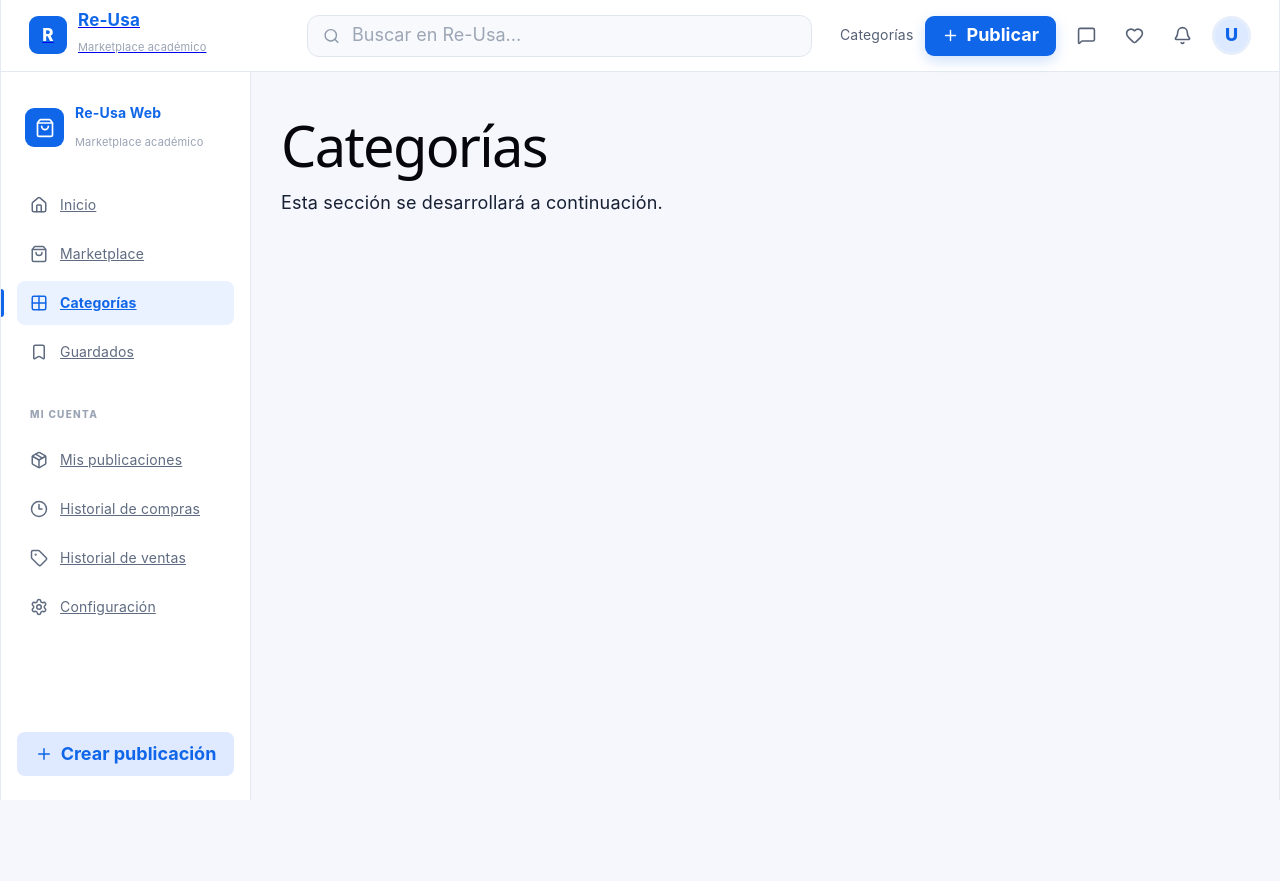
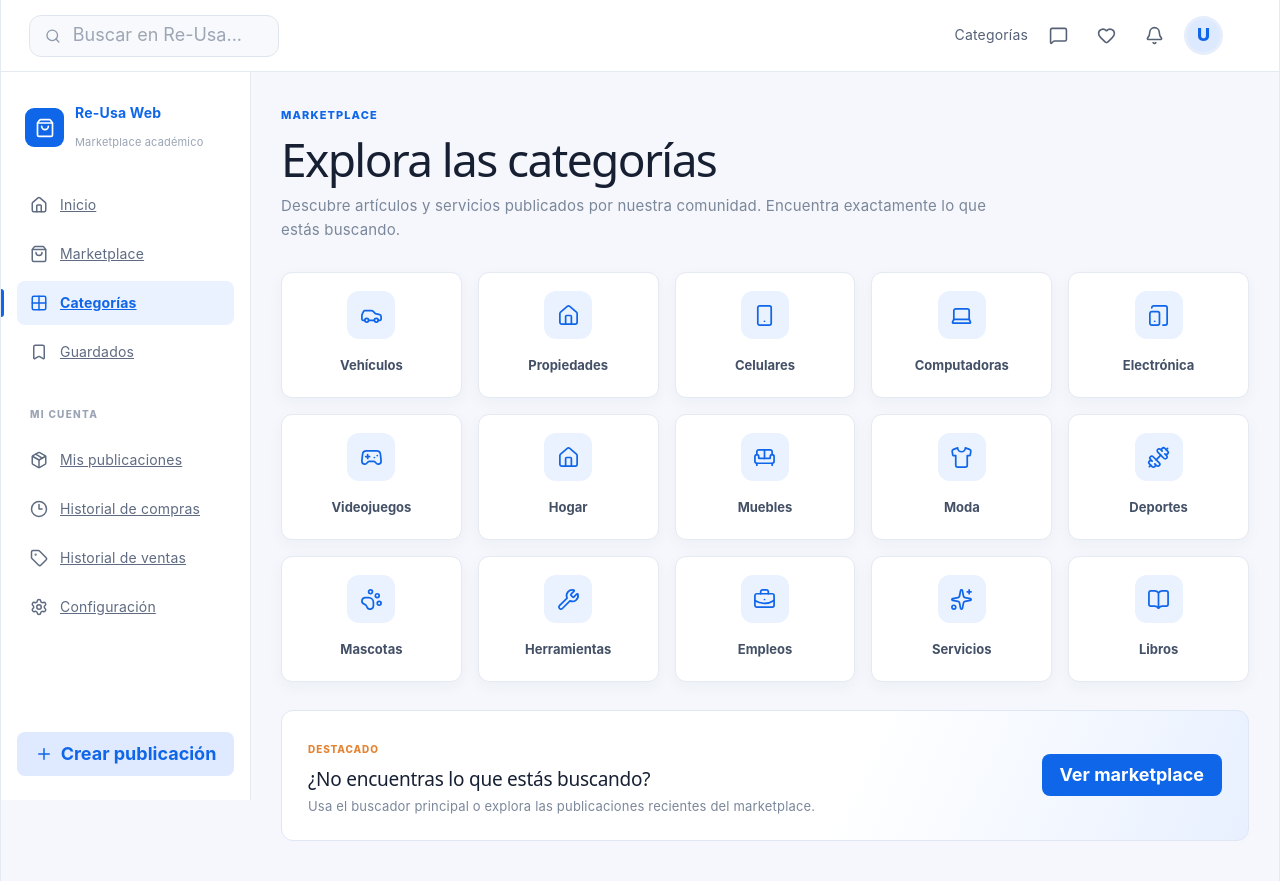
Before and after one commit to RaldyXs/reusa-web, a React (Vite) app in the folder frontend/: page /categorias in a window 1280 px wide. Before the commit the page ends 800 px from the top, so only its background shows below. Built offline with nearby package versions, Linux system fonts and the light colour scheme.

Commit message:
Implementar página de categorías

```diff
--- a/frontend/src/App.css
+++ b/frontend/src/App.css
@@ -1274,3 +1274,187 @@
     grid-template-columns: repeat(3, minmax(0, 1fr));
   }
 }
+
+/* =========================================================
+   PÁGINA DE CATEGORÍAS
+   ========================================================= */
+
+.categories-page {
+  width: 100%;
+  max-width: 1080px;
+}
+
+.categories-page__header {
+  max-width: 720px;
+  margin-bottom: 30px;
+}
+
+.categories-page__header > span {
+  color: var(--blue);
+  font-size: 11px;
+  font-weight: 850;
+  letter-spacing: 0.1em;
+  text-transform: uppercase;
+}
+
+.categories-page__header h1 {
+  margin: 7px 0 9px;
+  color: var(--text);
+  font-size: clamp(32px, 4vw, 46px);
+  line-height: 1.08;
+  letter-spacing: -0.035em;
+}
+
+.categories-page__header p {
+  margin: 0;
+  color: var(--muted);
+  font-size: 15px;
+  line-height: 1.6;
+}
+
+.categories-grid {
+  display: grid;
+  grid-template-columns: repeat(5, minmax(0, 1fr));
+  gap: 16px;
+}
+
+.category-card {
+  display: flex;
+  min-width: 0;
+  min-height: 126px;
+  padding: 18px 12px;
+  border: 1px solid var(--border);
+  border-radius: 11px;
+  background: #fff;
+  box-shadow: 0 5px 16px rgb(31 48 82 / 4%);
+  color: #435066;
+  align-items: center;
+  justify-content: center;
+  flex-direction: column;
+  gap: 13px;
+  transition:
+    border-color 160ms ease,
+    box-shadow 160ms ease,
+    transform 160ms ease;
+}
+
+.category-card:hover {
+  border-color: #bcd0f2;
+  box-shadow: 0 10px 24px rgb(31 48 82 / 9%);
+  color: var(--blue);
+  transform: translateY(-2px);
+}
+
+.category-card__icon {
+  display: grid;
+  width: 48px;
+  height: 48px;
+  border-radius: 12px;
+  background: var(--blue-soft);
+  color: var(--blue);
+  place-items: center;
+}
+
+.category-card strong {
+  overflow: hidden;
+  width: 100%;
+  font-size: 13px;
+  font-weight: 700;
+  text-align: center;
+  text-overflow: ellipsis;
+  white-space: nowrap;
+}
+
+.categories-help {
+  display: flex;
+  min-height: 130px;
+  margin-top: 28px;
+  padding: 23px 26px;
+  overflow: hidden;
+  border: 1px solid #dfe7f4;
+  border-radius: 12px;
+  background:
+    linear-gradient(
+      115deg,
+      #fff 0%,
+      #fff 58%,
+      #e8f0ff 100%
+    );
+  align-items: center;
+  justify-content: space-between;
+  gap: 24px;
+}
+
+.categories-help > div {
+  max-width: 620px;
+}
+
+.categories-help span {
+  display: inline-block;
+  margin-bottom: 6px;
+  color: #e48432;
+  font-size: 10px;
+  font-weight: 850;
+  letter-spacing: 0.09em;
+  text-transform: uppercase;
+}
+
+.categories-help h2 {
+  margin: 0 0 7px;
+  color: var(--text);
+  font-size: 19px;
+}
+
+.categories-help p {
+  margin: 0;
+  color: var(--muted);
+  font-size: 13px;
+  line-height: 1.5;
+}
+
+.categories-help button {
+  flex: 0 0 auto;
+  min-height: 42px;
+  padding: 0 18px;
+  border: 0;
+  border-radius: 8px;
+  background: var(--blue);
+  color: #fff;
+  font-weight: 750;
+}
+
+.categories-help button:hover {
+  background: var(--blue-dark);
+}
+
+@media (max-width: 1100px) {
+  .categories-grid {
+    grid-template-columns: repeat(4, minmax(0, 1fr));
+  }
+}
+
+@media (max-width: 850px) {
+  .categories-grid {
+    grid-template-columns: repeat(3, minmax(0, 1fr));
+  }
+}
+
+@media (max-width: 600px) {
+  .categories-grid {
+    grid-template-columns: repeat(2, minmax(0, 1fr));
+    gap: 12px;
+  }
+
+  .category-card {
+    min-height: 112px;
+  }
+
+  .categories-help {
+    align-items: flex-start;
+    flex-direction: column;
+  }
+
+  .categories-help button {
+    width: 100%;
+  }
+}
--- a/frontend/src/components/FeaturedPanel.tsx
+++ b/frontend/src/components/FeaturedPanel.tsx
@@ -1,18 +1,18 @@
 import {
   Car,
-  Home,
+  House,
   Laptop,
   Shirt,
 } from "lucide-react";
 
-const categorias = [
+const categoriasPopulares = [
   {
     nombre: "Electrónica",
     icono: Laptop,
   },
   {
     nombre: "Hogar",
-    icono: Home,
+    icono: House,
   },
   {
     nombre: "Vehículos",
@@ -30,7 +30,10 @@
       <section className="featured-card">
         <div className="featured-card__header">
           <h2>Destacado</h2>
-          <button type="button">Ver todos</button>
+
+          <button type="button">
+            Ver todos
+          </button>
         </div>
 
         <div className="featured-card__product">
@@ -45,14 +48,11 @@
         </div>
       </section>
 
-      <section
-        id="categorias"
-        className="popular-categories"
-      >
+      <section className="popular-categories">
         <h2>Categorías populares</h2>
 
         <div className="popular-categories__list">
-          {categorias.map((categoria) => {
+          {categoriasPopulares.map((categoria) => {
             const Icono = categoria.icono;
 
             return (
--- a/frontend/src/components/Topbar.tsx
+++ b/frontend/src/components/Topbar.tsx
@@ -2,7 +2,6 @@
   Bell,
   Heart,
   MessageSquare,
-  Plus,
   Search,
 } from "lucide-react";
 import { Link, useNavigate } from "react-router-dom";
@@ -11,16 +10,7 @@
   const navigate = useNavigate();
 
   return (
-    <header className="topbar">
-      <Link to="/" className="topbar__brand">
-        <div className="topbar__logo">R</div>
-
-        <div className="topbar__brand-text">
-          <strong>Re-Usa</strong>
-          <span>Marketplace académico</span>
-        </div>
-      </Link>
-
+    <header className="topbar topbar--without-brand">
       <form
         className="topbar__search"
         role="search"
@@ -44,18 +34,10 @@
         </Link>
 
         <button
-          className="topbar__publish"
-          type="button"
-          onClick={() => navigate("/publicar")}
-        >
-          <Plus size={17} />
-          <span>Publicar</span>
-        </button>
-
-        <button
           className="topbar__icon-button"
           type="button"
           aria-label="Mensajes"
+          title="Mensajes"
         >
           <MessageSquare size={19} />
         </button>
@@ -64,6 +46,7 @@
           className="topbar__icon-button"
           type="button"
           aria-label="Guardados"
+          title="Guardados"
           onClick={() => navigate("/guardados")}
         >
           <Heart size={19} />
@@ -73,6 +56,7 @@
           className="topbar__icon-button"
           type="button"
           aria-label="Notificaciones"
+          title="Notificaciones"
         >
           <Bell size={19} />
         </button>
@@ -80,7 +64,8 @@
         <button
           className="topbar__avatar"
           type="button"
-          aria-label="Configuración"
+          aria-label="Configuración del usuario"
+          title="Configuración"
           onClick={() => navigate("/configuracion")}
         >
           U
--- a/frontend/src/pages/Categories.tsx
+++ b/frontend/src/pages/Categories.tsx
@@ -1,8 +1,149 @@
+import {
+  BookOpen,
+  BriefcaseBusiness,
+  Car,
+  Dumbbell,
+  Gamepad2,
+  House,
+  Laptop,
+  PawPrint,
+  Shirt,
+  Smartphone,
+  Sofa,
+  Sparkles,
+  TabletSmartphone,
+  Wrench,
+} from "lucide-react";
+import { useNavigate } from "react-router-dom";
+
+const categorias = [
+  {
+    nombre: "Vehículos",
+    icono: Car,
+  },
+  {
+    nombre: "Propiedades",
+    icono: House,
+  },
+  {
+    nombre: "Celulares",
+    icono: Smartphone,
+  },
+  {
+    nombre: "Computadoras",
+    icono: Laptop,
+  },
+  {
+    nombre: "Electrónica",
+    icono: TabletSmartphone,
+  },
+  {
+    nombre: "Videojuegos",
+    icono: Gamepad2,
+  },
+  {
+    nombre: "Hogar",
+    icono: House,
+  },
+  {
+    nombre: "Muebles",
+    icono: Sofa,
+  },
+  {
+    nombre: "Moda",
+    icono: Shirt,
+  },
+  {
+    nombre: "Deportes",
+    icono: Dumbbell,
+  },
+  {
+    nombre: "Mascotas",
+    icono: PawPrint,
+  },
+  {
+    nombre: "Herramientas",
+    icono: Wrench,
+  },
+  {
+    nombre: "Empleos",
+    icono: BriefcaseBusiness,
+  },
+  {
+    nombre: "Servicios",
+    icono: Sparkles,
+  },
+  {
+    nombre: "Libros",
+    icono: BookOpen,
+  },
+];
+
 function Categories() {
+  const navigate = useNavigate();
+
+  function abrirCategoria(nombre: string) {
+    const categoria = encodeURIComponent(nombre);
+
+    navigate(`/marketplace?categoria=${categoria}`);
+  }
+
   return (
-    <section>
-      <h1>Categorías</h1>
-      <p>Esta sección se desarrollará a continuación.</p>
+    <section className="categories-page">
+      <header className="categories-page__header">
+        <span>Marketplace</span>
+
+        <h1>Explora las categorías</h1>
+
+        <p>
+          Descubre artículos y servicios publicados por nuestra
+          comunidad. Encuentra exactamente lo que estás buscando.
+        </p>
+      </header>
+
+      <div
+        className="categories-grid"
+        aria-label="Categorías del marketplace"
+      >
+        {categorias.map((categoria) => {
+          const Icono = categoria.icono;
+
+          return (
+            <button
+              key={categoria.nombre}
+              type="button"
+              className="category-card"
+              onClick={() => abrirCategoria(categoria.nombre)}
+            >
+              <span className="category-card__icon">
+                <Icono size={23} strokeWidth={1.8} />
+              </span>
+
+              <strong>{categoria.nombre}</strong>
+            </button>
+          );
+        })}
+      </div>
+
+      <aside className="categories-help">
+        <div>
+          <span>Destacado</span>
+
+          <h2>¿No encuentras lo que estás buscando?</h2>
+
+          <p>
+            Usa el buscador principal o explora las publicaciones
+            recientes del marketplace.
+          </p>
+        </div>
+
+        <button
+          type="button"
+          onClick={() => navigate("/marketplace")}
+        >
+          Ver marketplace
+        </button>
+      </aside>
     </section>
   );
 }
--- a/frontend/src/pages/Home.tsx
+++ b/frontend/src/pages/Home.tsx
@@ -3,42 +3,13 @@
 
 import FeaturedPanel from "../components/FeaturedPanel";
 import ProductCard from "../components/ProductCard";
-import SearchBar from "../components/SearchBar";
 import type { Articulo } from "../interfaces/articulo";
-import {
-  buscarArticulos,
-  obtenerArticulos,
-} from "../services/articuloService";
+import { obtenerArticulos } from "../services/articuloService";
 
 function Home() {
   const [articulos, setArticulos] = useState<Articulo[]>([]);
   const [cargando, setCargando] = useState(true);
   const [error, setError] = useState("");
-
-  async function manejarBusqueda(termino: string) {
-    try {
-      setCargando(true);
-      setError("");
-
-      const terminoLimpio = termino.trim();
-
-      const datos = terminoLimpio
-        ? await buscarArticulos(terminoLimpio)
-        : await obtenerArticulos();
-
-      setArticulos(datos);
-    } catch (errorDesconocido) {
-      const mensaje =
-        errorDesconocido instanceof Error
-          ? errorDesconocido.message
-          : "Ocurrió un error inesperado";
-
-      setError(mensaje);
-      setArticulos([]);
-    } finally {
-      setCargando(false);
-    }
-  }
 
   useEffect(() => {
     let componenteActivo = true;
@@ -97,16 +68,12 @@
           <button
             className="filter-button"
             type="button"
+            aria-label="Abrir filtros"
           >
             <SlidersHorizontal size={17} />
             <span>Filtros</span>
           </button>
         </header>
-
-        <SearchBar
-          onSearch={manejarBusqueda}
-          cargando={cargando}
-        />
 
         {error ? (
           <div className="error-message" role="alert">
@@ -119,7 +86,7 @@
           </p>
         ) : articulos.length === 0 ? (
           <p className="status-message">
-            No se encontraron artículos.
+            No hay artículos disponibles.
           </p>
         ) : (
           <>
@@ -134,7 +101,10 @@
               </span>
             </div>
 
-            <section className="products-grid">
+            <section
+              className="products-grid"
+              aria-label="Publicaciones recientes"
+            >
               {articulos.map((articulo) => (
                 <ProductCard
                   key={articulo.articulo_id}
```
Also changed, not shown: frontend/src/components/ProductCard.tsx (+25 -12 lines).
